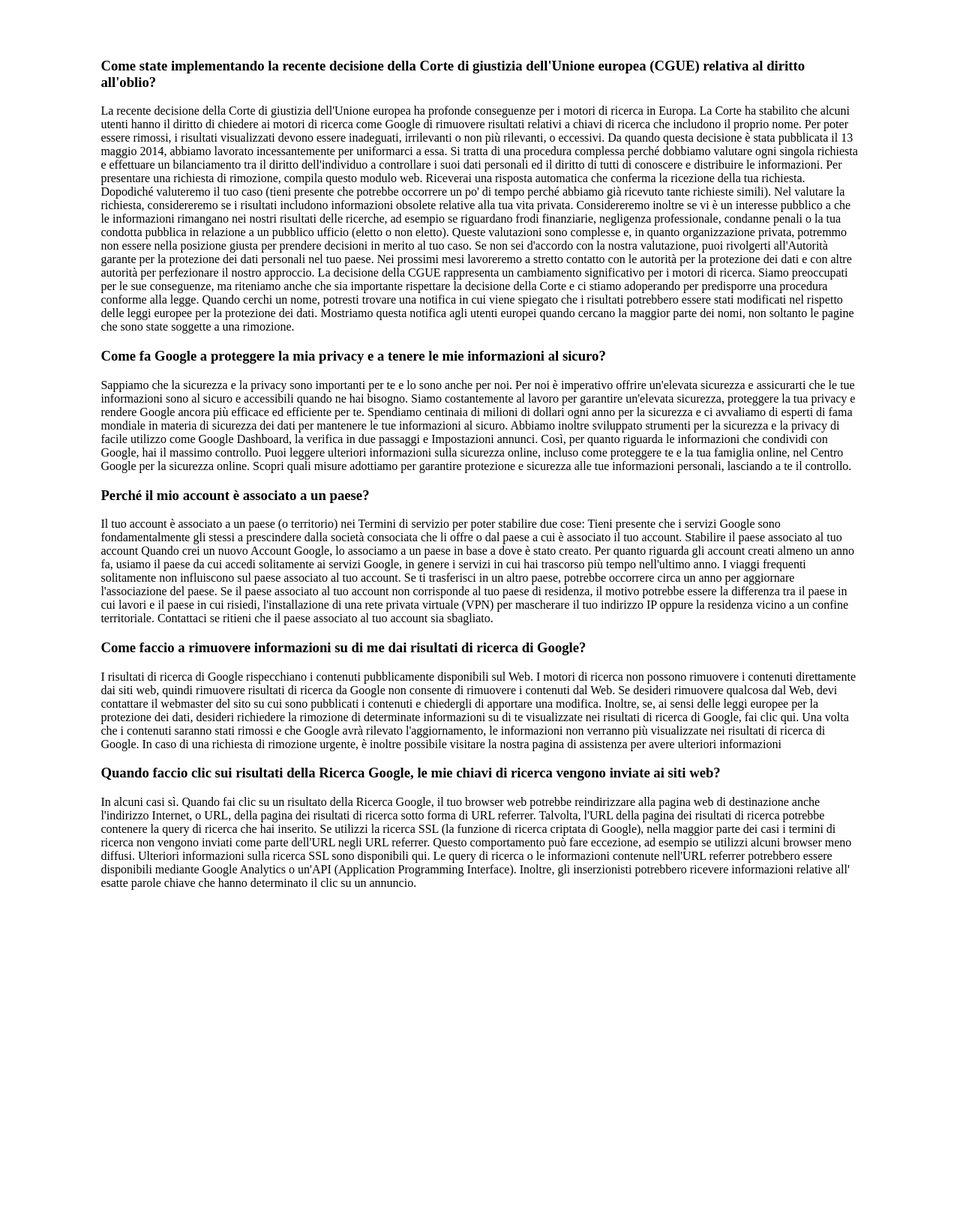
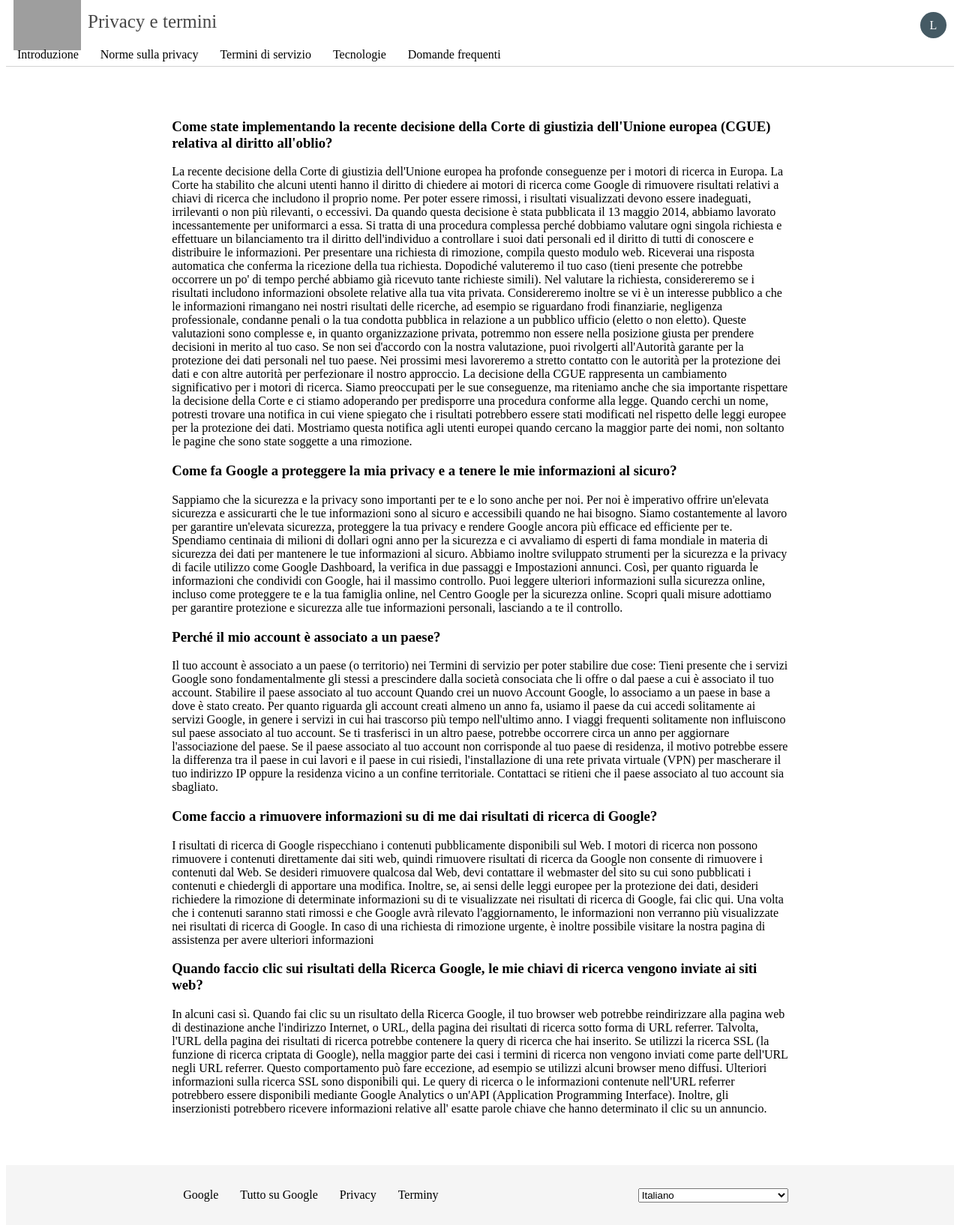
Before and after one commit to luca-gif/php-google-faq, a PHP site: page / in a window 1280 px wide. Shown: the whole page at 75% size. Before the commit the page ends 1187 px from the top, so only its background shows below. Run offline with PHP 8.4, Linux system fonts and the light colour scheme; grey boxes are pictures that could not be loaded.

Commit message:
lavoro finito

```diff
--- a/index.php
+++ b/index.php
@@ -1,4 +1,12 @@
 <?php
+
+$navList = [
+  'Introduzione',
+  'Norme sulla privacy',
+  'Termini di servizio',
+  'Tecnologie',
+  'Domande frequenti'
+];
 
 $faq = [
   [
@@ -16,25 +24,17 @@ $faq = [
   [
     'domanda' => "<h3>Come fa Google a proteggere la mia privacy e a tenere le mie informazioni al sicuro?</h3>",
     'risposta' => "<p>Sappiamo che la sicurezza e la privacy sono importanti per te e lo sono anche per noi. Per noi è imperativo offrire un'elevata sicurezza e assicurarti che le tue informazioni sono al sicuro e accessibili quando ne hai bisogno.
-
     Siamo costantemente al lavoro per garantire un'elevata sicurezza, proteggere la tua privacy e rendere Google ancora più efficace ed efficiente per te. Spendiamo centinaia di milioni di dollari ogni anno per la sicurezza e ci avvaliamo di esperti di fama mondiale in materia di sicurezza dei dati per mantenere le tue informazioni al sicuro. Abbiamo inoltre sviluppato strumenti per la sicurezza e la privacy di facile utilizzo come Google Dashboard, la verifica in due passaggi e Impostazioni annunci. Così, per quanto riguarda le informazioni che condividi con Google, hai il massimo controllo.
-
     Puoi leggere ulteriori informazioni sulla sicurezza online, incluso come proteggere te e la tua famiglia online, nel Centro Google per la sicurezza online.
-
     Scopri quali misure adottiamo per garantire protezione e sicurezza alle tue informazioni personali, lasciando a te il controllo.</p>"
   ],
   [
     'domanda' => "<h3>Perché il mio account è associato a un paese?</h3>",
     'risposta' => "<p>Il tuo account è associato a un paese (o territorio) nei Termini di servizio per poter stabilire due cose:
-
     Tieni presente che i servizi Google sono fondamentalmente gli stessi a prescindere dalla società consociata che li offre o dal paese a cui è associato il tuo account.
-
     Stabilire il paese associato al tuo account
-
     Quando crei un nuovo Account Google, lo associamo a un paese in base a dove è stato creato. Per quanto riguarda gli account creati almeno un anno fa, usiamo il paese da cui accedi solitamente ai servizi Google, in genere i servizi in cui hai trascorso più tempo nell'ultimo anno.
-
     I viaggi frequenti solitamente non influiscono sul paese associato al tuo account. Se ti trasferisci in un altro paese, potrebbe occorrere circa un anno per aggiornare l'associazione del paese.
-
     Se il paese associato al tuo account non corrisponde al tuo paese di residenza, il motivo potrebbe essere la differenza tra il paese in cui lavori e il paese in cui risiedi, l'installazione di una rete privata virtuale (VPN) per mascherare il tuo indirizzo IP oppure la residenza vicino a un confine territoriale. Contattaci se ritieni che il paese associato al tuo account sia sbagliato.</p>"
   ],
   [
@@ -61,22 +61,42 @@ Per la formattazione del testo della FAQ inserite il markup HTML direttamente ne
   <meta charset="UTF-8">
   <meta http-equiv="X-UA-Compatible" content="IE=edge">
   <meta name="viewport" content="width=device-width, initial-scale=1.0">
+  <link rel="stylesheet" href="./style/style.css">
   <title>FAQ</title>
 
-  <style>
-  .container {
-    width: 80%;
-    margin: auto;
-    padding: 50px;
-  }
-  </style>
 
 </head>
 
 <body>
 
+  <header>
+    <div class="left-side">
 
-  <main class="container">
+      <img src="https://www.igizmo.it/wp-content/uploads/2020/01/google_logo-696x265.png" alt="google policies">
+      <div>Privacy e termini</div>
+
+    </div>
+
+    <div class="right-side">
+
+      <div class="account">L</div>
+
+    </div>
+  </header>
+
+  <nav>
+    <ul>
+      <?php foreach ($navList as $list) : ?>
+      <li>
+        <?php echo $list ?>
+      </li>
+      <?php endforeach; ?>
+    </ul>
+  </nav>
+
+
+
+  <main>
 
     <?php foreach ($faq as $value) : ?>
 
@@ -87,6 +107,27 @@ Per la formattazione del testo della FAQ inserite il markup HTML direttamente ne
 
   </main>
 
+  <footer>
+    <div class="container">
+      <div class="footer-left">
+        <ul>
+          <li>Google</li>
+          <li>Tutto su Google</li>
+          <li>Privacy</li>
+          <li>Terminy</li>
+        </ul>
+      </div>
+
+      <div class="footer-right">
+        <select name="" id="">
+          <option value="">Italiano</option>
+          <option value="">Portoghese</option>
+          <option value="">Spagnolo</option>
+        </select>
+      </div>
+    </div>
+  </footer>
+
 </body>
 
 </html>
--- /dev/null
+++ b/style/style.css
@@ -0,0 +1,71 @@
+header {
+    height: 50px;
+    display: flex;
+    justify-content: space-between;
+    align-items: center;
+    padding: 0 10px;
+}
+
+header img {
+    width: 90px;
+    vertical-align: middle;
+    margin-right: 5px;
+}
+
+header .left-side div {
+    font-size: 25px;
+    color: rgb(71, 71, 71);
+    display: inline-block;
+}
+
+header .right-side .account {
+    color: #fff;
+    background-color: #455a64;
+    width: 35px;
+    height: 35px;
+    border-radius: 50%;
+    text-align: center;
+    line-height: 35px;
+    cursor: pointer;
+}
+
+nav {
+    height: 30px;
+    border-bottom: 1px solid lightgray;
+    display: flex;
+    justify-content: space-between;
+    align-items: center;
+}
+
+main {
+    width: 65%;
+    margin: auto;
+    padding: 50px;
+}
+
+footer {
+    background-color: #f5f5f5;
+}
+
+footer .container {
+    width: 65%;
+    margin: 0 auto;
+    display: flex;
+    justify-content: space-between;
+    align-items: center;
+}
+
+footer select {
+    width: 200px;
+}
+
+ul {
+    padding: 15px;
+}
+
+ul li {
+    list-style: none;
+    display: inline-block;
+    cursor: pointer;
+    margin-right: 25px;
+}
```
